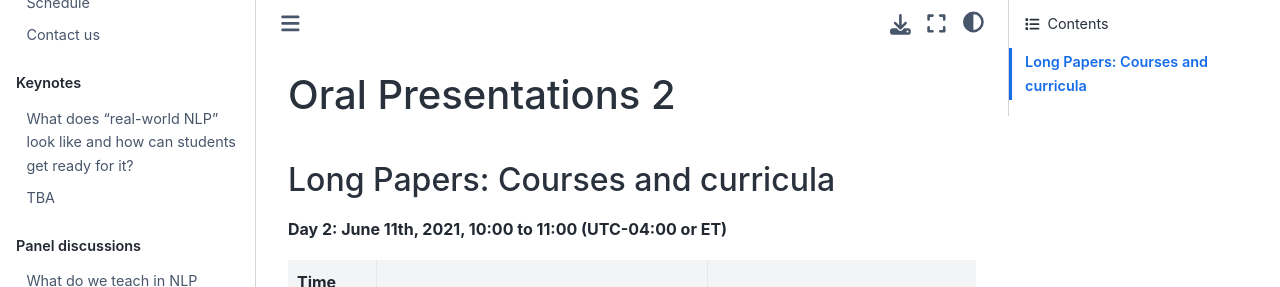
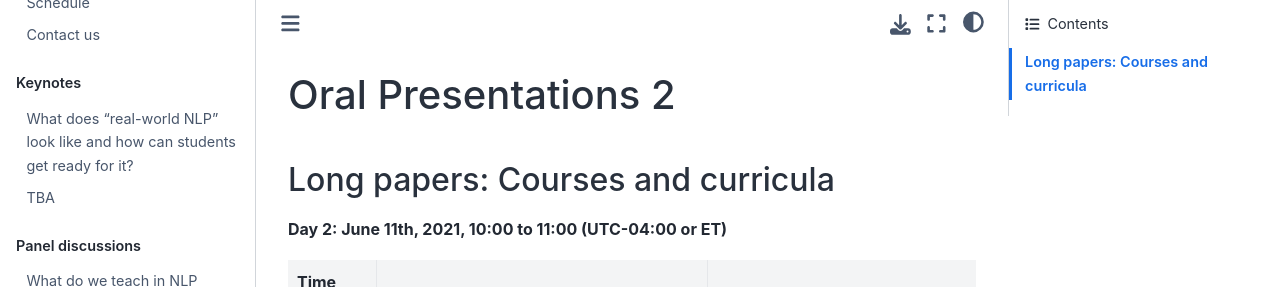
Before and after one commit to TeachingNLP/workshop-book, a Jupyter Book: the page built from oral-talks/talk2.md, in a window 1280 px wide. Shown: the top 287 px of the page. Built offline with Jupyter Book 1.0.4 settings and Sphinx 7.4.7 and the Sphinx Book theme 1.1.4, drawn with Linux system fonts in a browser that asks for light colours.

Commit message:
updating

```diff
--- a/oral-talks/talk2.md
+++ b/oral-talks/talk2.md
@@ -1,6 +1,6 @@
 # Oral Presentations 2
 
-## Long Papers: Courses and curricula
+## Long papers: Courses and curricula
 
 **Day 2: June 11th, 2021, 10:00 to 11:00 (UTC-04:00 or ET)**
 
```
